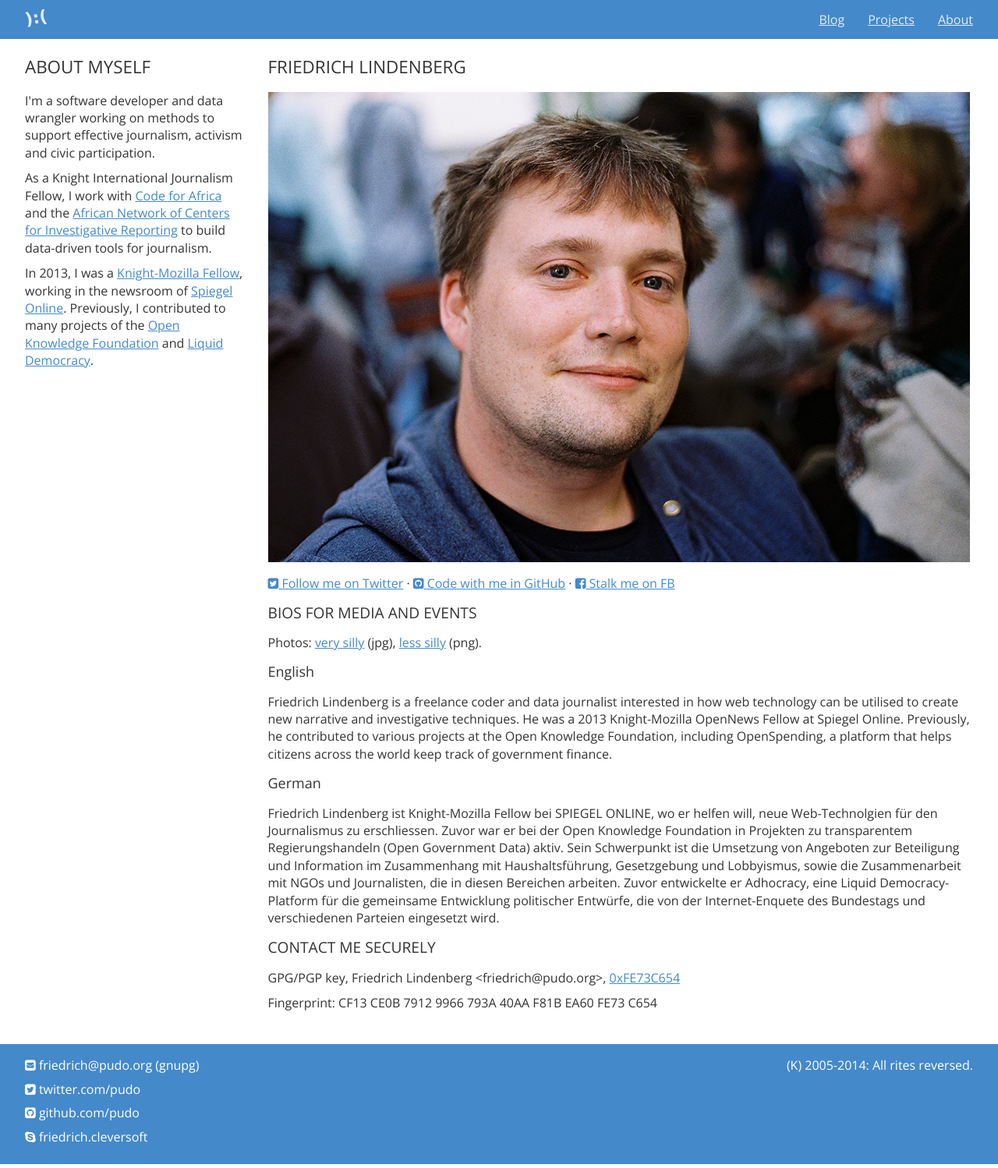
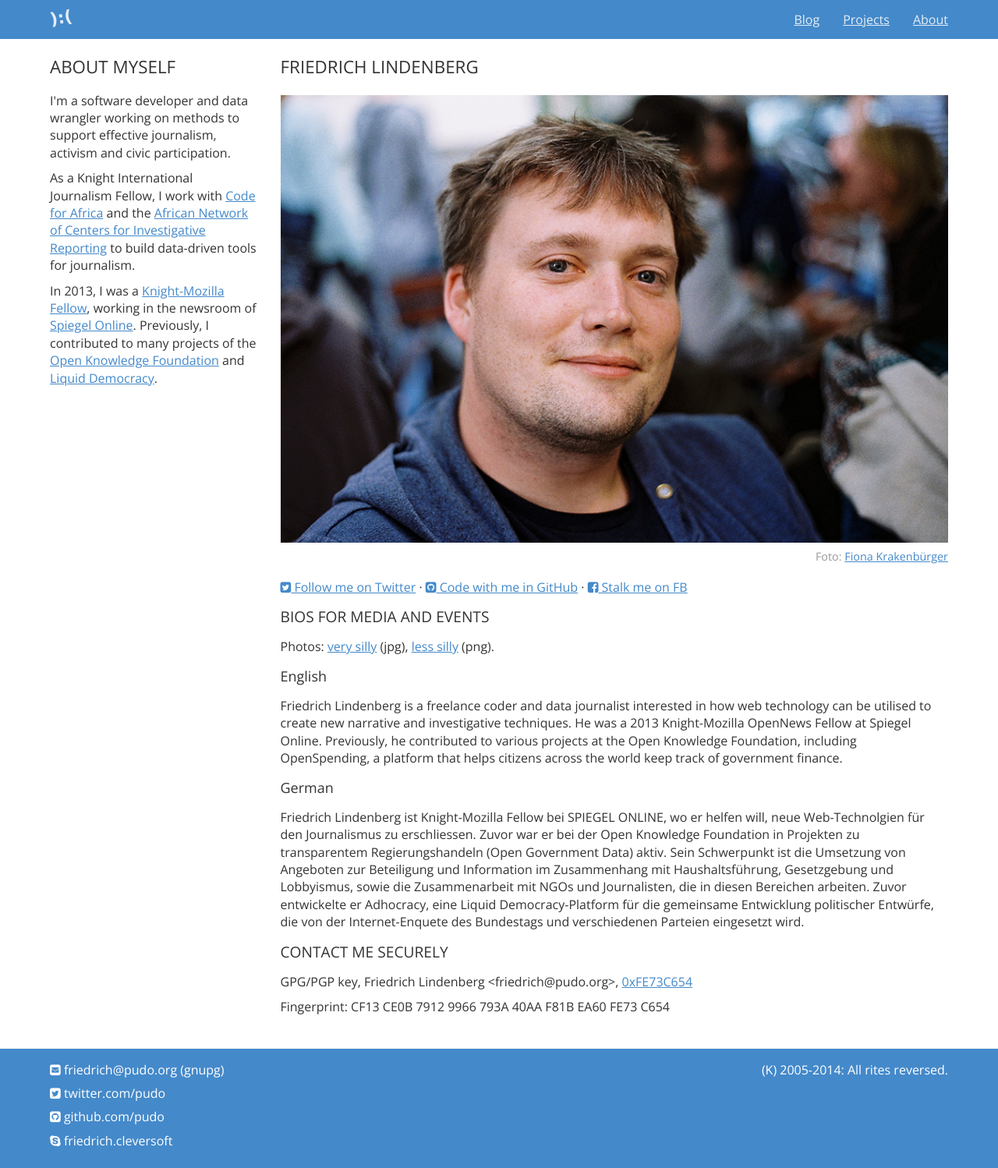
Before and after one commit to pudo/pudo.org, a Jekyll site: the page built from about/index.html, in a window 1280 px wide. Shown: the whole page at 78% size. Built offline with Jekyll 4.4.1, drawn with Linux system fonts in a browser that asks for light colours; nearby versions of some CDN libraries; Markdown is read by kramdown in place of the engine named in the settings.

Commit message:
minor fixes from feedback of other people.

```diff
--- a/_includes/nav.html
+++ b/_includes/nav.html
@@ -1,7 +1,8 @@
 <nav class="navbar navbar-default navbar-static-top" role="navigation">
   <div class="container-fluid">
     <div class="navbar-header">
-      <button type="button" class="navbar-toggle" data-toggle="collapse" data-target="#bs-example-navbar-collapse-1">
+      <button type="button" class="navbar-toggle" data-toggle="collapse"
+        data-target="#mainmenu">
         <span class="sr-only">Toggle navigation</span>
         <span class="icon-bar"></span>
         <span class="icon-bar"></span>
@@ -14,7 +15,7 @@
       {% endif %}
     </div>
 
-    <div class="collapse navbar-collapse">
+    <div class="collapse navbar-collapse" id="mainmenu">
       <ul class="nav navbar-nav navbar-right">
         <li><a href="/blog">Blog</a></li>
         <li><a href="/projects">Projects</a></li>
--- a/_layouts/default.html
+++ b/_layouts/default.html
@@ -5,8 +5,9 @@
     <meta http-equiv="X-UA-Compatible" content="IE=edge,chrome=1">
     <meta name="viewport" content="width=device-width, initial-scale=1.0">
 
-    <title>{{ page.title }} ):( pudo.org</title>
+    <title>{{ page.title }} - pudo.org (Friedrich Lindenberg)</title>
     <meta name="author" content="Friedrich Lindenberg" />
+    <meta name="description" content="{{page.description}}" />
     <meta name="keywords" content="Friedrich Lindenberg, pudo, open data, data journalism, grano, openspending, adhocracy" />
 
     <link href="//maxcdn.bootstrapcdn.com/bootstrap/3.2.0/css/bootstrap.min.css" rel="stylesheet">
--- a/about/index.html
+++ b/about/index.html
@@ -4,8 +4,14 @@ title: "Friedrich Lindenberg"
 description: "Bio for Friedrich Lindenberg, a software developer and data wrangler working on tools and methods for effective journalism and civic participation."
 ---
 
-<div class="standalone">
+<div class="standalone captioned">
     <img src="images/selfie.png" class="img-responsive" alt="Friedrich Lindenberg">
+    <div class="caption">
+      <div class="pull-right">
+        Foto: <a href="https://twitter.com/fotografiona">Fiona Krakenbürger</a>
+      </div>
+      <div class="clearfix"></div>
+    </div>
 </div>
 
 <p>
--- a/assets/style/style.scss
+++ b/assets/style/style.scss
@@ -4,7 +4,7 @@
 $primary-color: #BA4B37;
 $primary-color: #4489ca;
 $font-color: #333;
-$light-font-color: #666;
+$light-font-color: #999;
 
 body {
   color: $font-color;
@@ -13,8 +13,8 @@ body {
 }
 
 .container-fluid {
-  padding-right: 2em;
-  padding-left: 2em;
+  padding-right: 5%;
+  padding-left: 5%;
 }
 
 body, h1, h2, h3, h4, h5, h6 {
@@ -82,6 +82,22 @@ h1, h2, h3, h4, h5, h6 {
     color: $font-color;
     color: lighten($primary-color, 40%);
   }
+
+  button.navbar-toggle {
+    border: 0;
+    .icon-bar {
+      background-color: white;
+    }
+
+    &:hover {
+      background-color: darken($primary-color, 10%);
+    }
+  }
+
+  .navbar-collapse {
+    border-top: 0;
+  }
+
 }
 
 /* Home page intro */
@@ -206,18 +222,18 @@ footer {
 
 .captioned {
   margin: 1em 0 1em 0;
+
+  .caption {
+    font-size: 0.9em;
+    margin: 0.5em 0 0 0;
+    color: $light-font-color;
+  }
 }
 
 .captioned.pull-right {
   margin: 0em 0em 1em 1em;
 }
 
-.captioned .caption {
-  font-size: 0.9em;
-  margin: 0.5em 0 0 0;
-  color: $light-font-color;
-}
-
 .standalone {
   margin-bottom: 1em;
 }
```
Also changed, not shown: _layouts/home.html (deleted, +0 -29 lines), index.html (+30 -2 lines).
